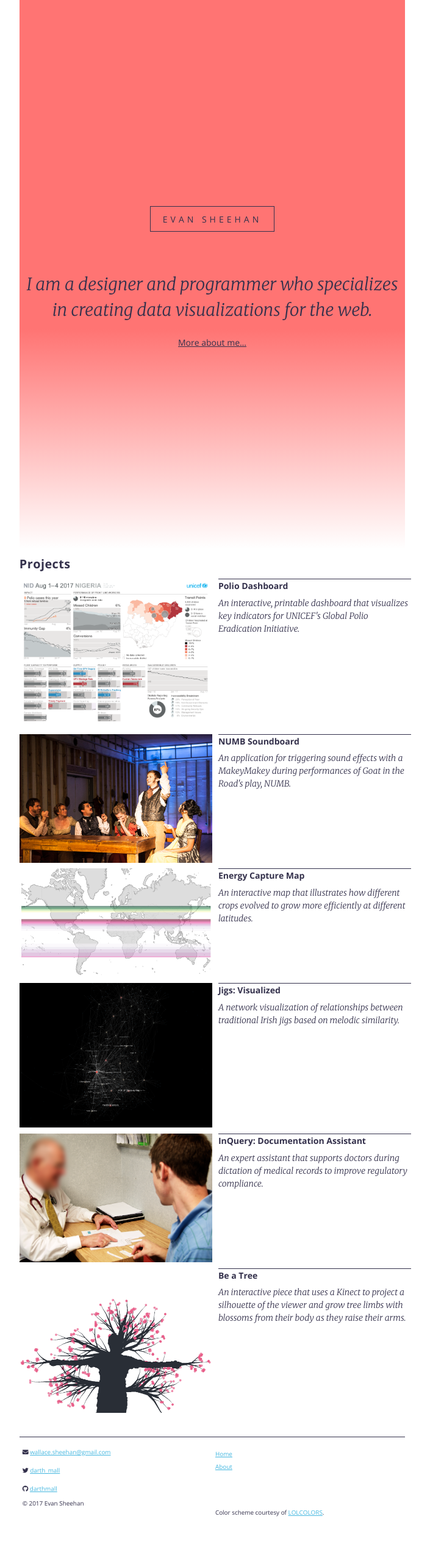
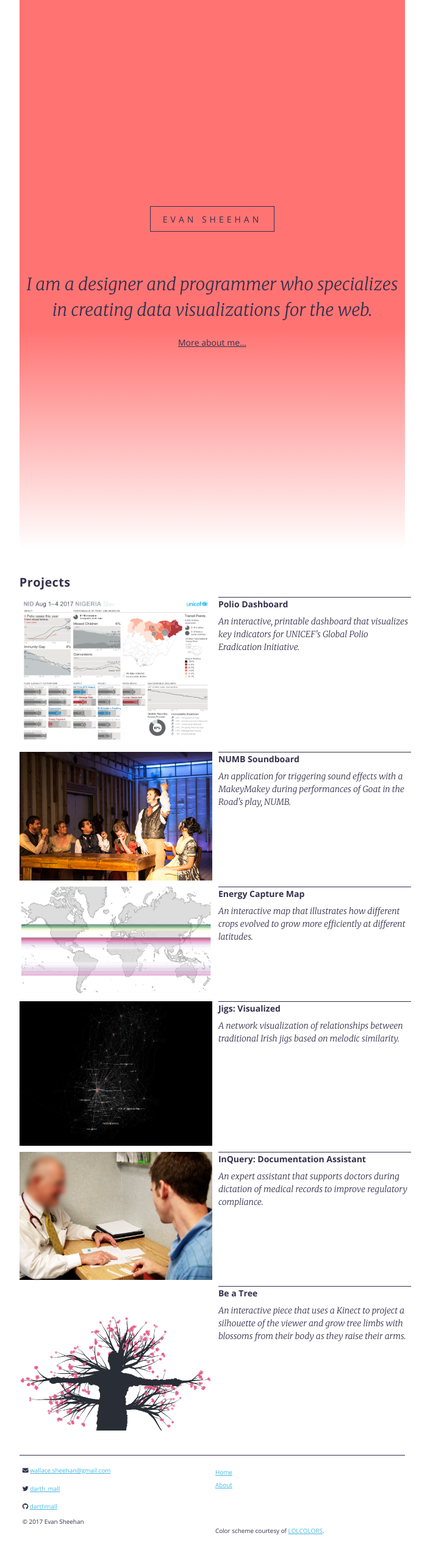
Before and after one commit to darthmall/darthmall.github.io, a Jekyll site: the page built from index.md, in a window 1280 px wide. Shown: the whole page at 61% size, without its empty margins (292-997 px from the left). Built offline with Jekyll 4.4.1, drawn with Linux system fonts in a browser that asks for light colours; nearby versions of some CDN libraries; before the commit the page ends 2508 px from its top, so only the background shows below that.

Commit message:
Remove image margin and increase margins between sections

```diff
--- a/_sass/layout.sass
+++ b/_sass/layout.sass
@@ -2,8 +2,10 @@
   margin-top: $gutter
 
 img
-  margin: 0
   max-width: 100%
+
+* + section
+  margin-top: $xxl
 
 footer
   border-top: 1px solid $text-color
```
